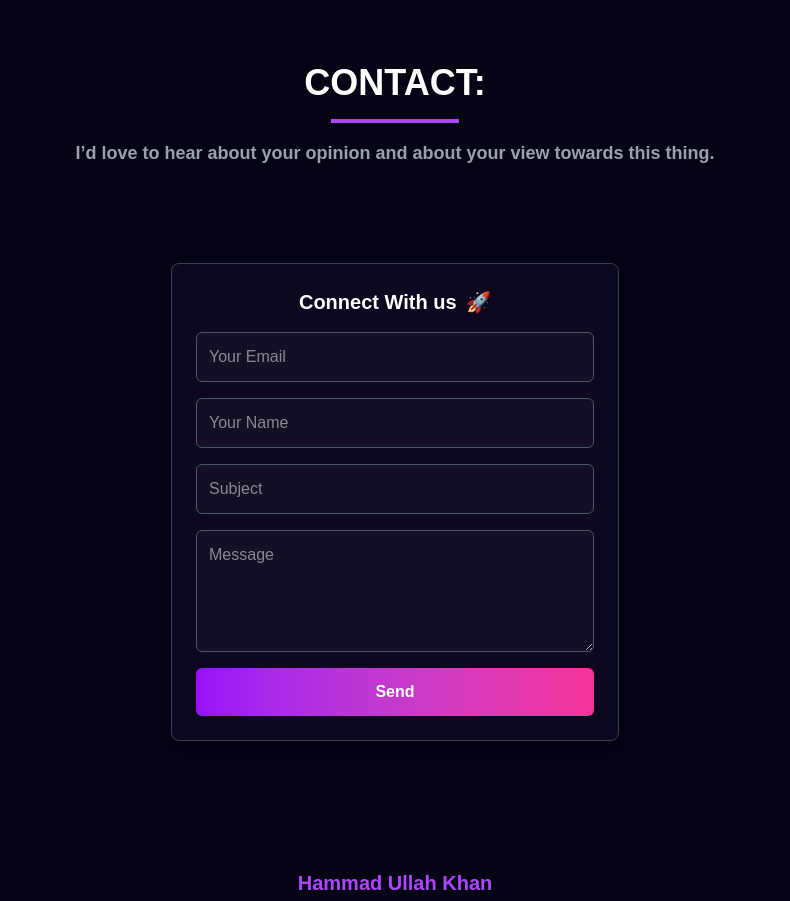
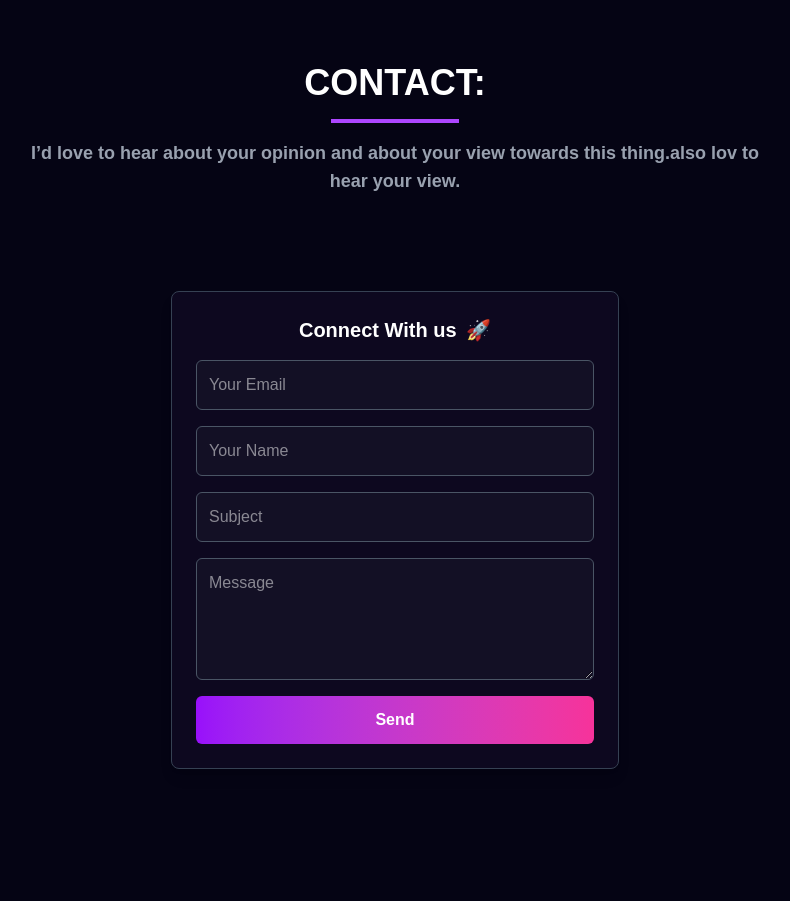
Before and after one commit to CodingWithHammad/New-Portfolio, a React (Vite) app: page / in a window 1280 px wide. Shown: the part 8100-9001 px from the top of the page, without its empty margins (245-1035 px from the left). Built offline with nearby package versions, Linux system fonts and the light colour scheme.

Commit message:
work on contact section

```diff
--- a/src/components/Contact/Contact.jsx
+++ b/src/components/Contact/Contact.jsx
@@ -59,7 +59,7 @@ const Contact = () => {
         <h2 className="text-4xl font-bold text-white">CONTACT:</h2>
         <div className="w-32 h-1 bg-purple-500 mx-auto mt-4"></div>
         <p className="text-gray-400 mt-4 text-lg font-semibold">
-          I’d love to hear about your opinion and about your view towards this thing.
+          I’d love to hear about your opinion and about your view towards this thing.also lov to hear your view.
         </p>
       </div>
 
```
